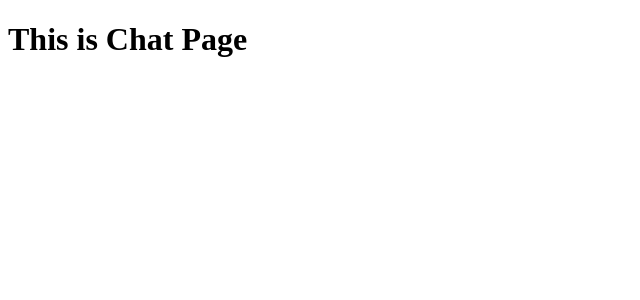
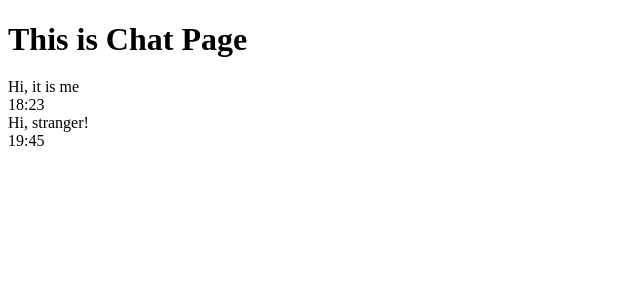
Before and after one commit to genier-developer/messenger-app, a React (Vite) app: page /chat in a window 1280 px wide. Shown: the top 300 px of the page, without its empty margins (0-640 px from the left). Built offline with nearby package versions, Linux system fonts and the light colour scheme.

Commit message:
refactor:

```diff
--- a/src/app/App.tsx
+++ b/src/app/App.tsx
@@ -1,7 +1,7 @@
 import {FC} from "react";
-import {LoginPage} from "../pages/login-page/LoginPage.tsx";
-import {ChatPage} from "../pages/chat-page/ChatPage.tsx";
-import {NotFoundPage} from "../pages/error-page/NotFoundPage.tsx";
+import {Login} from "../pages/login/login.tsx";
+import {Chat} from "../pages/chat/chat.tsx";
+import {NotFound} from "../pages/error/not-found.tsx";
 import { BrowserRouter as Router, Routes, Route} from 'react-router-dom';
 
 export const App: FC = () => {
@@ -9,9 +9,9 @@ export const App: FC = () => {
   return (
     <Router>
       <Routes>
-        <Route path={"login"} element={<LoginPage/>}/>
-        <Route path="/chat" element={<ChatPage />} />
-        <Route path="*" element={<NotFoundPage />}/>
+        <Route path={"login"} element={<Login/>}/>
+        <Route path="/chat" element={<Chat />} />
+        <Route path="*" element={<NotFound />}/>
       </Routes>
     </Router>
   )
--- a/src/pages/chat-page/ChatPage.tsx
+++ /dev/null
@@ -1,9 +0,0 @@
-import {FC} from 'react';
-
-export const ChatPage: FC = () => {
-  return (
-    <h1>
-      This is Chat Page
-    </h1>
-  );
-};
--- /dev/null
+++ b/src/pages/chat/chat.tsx
@@ -0,0 +1,39 @@
+import {FC, useState} from 'react';
+
+export type Message = {
+  id: number;
+  text: string;
+  sender: string;
+  time: string;
+}
+
+const initialMessage: Message[] = [
+  {
+    id: 1,
+    text: 'Hi, it is me',
+    sender: 'Me',
+    time: '18:23'
+  },
+  {
+    id: 2,
+    text: 'Hi, stranger!',
+    sender: 'Me',
+    time: '19:45'}
+]
+export const Chat: FC = () => {
+  const [ messages, setMessages] = useState<Message[]>(initialMessage)
+
+  return (
+    <>
+      <h1>
+        This is Chat Page
+      </h1>
+      {messages.map((message)=>(
+        <>
+          <div key={message.id}>{message.text}</div>
+          <div>{message.time}</div>
+        </>
+      ))}
+    </>
+  );
+};
--- a/src/pages/error-page/NotFoundPage.tsx
+++ b/src/pages/error/not-found.tsx
@@ -1,6 +1,6 @@
 import {FC} from 'react';
 
-export const NotFoundPage: FC = () => {
+export const NotFound: FC = () => {
   return (
     <h1>
       This is NotFoundPage
--- a/src/pages/login-page/LoginPage.tsx
+++ b/src/pages/login/login.tsx
@@ -1,8 +1,8 @@
 import {FC} from 'react';
 import {useNavigate} from "react-router-dom";
-import s from './login-page.module.scss'
+import s from './login.module.scss'
 
-export const LoginPage: FC = () => {
+export const Login: FC = () => {
   const navigate = useNavigate()
 
   const handleSubmit = () =>{
```
Also changed, not shown: src/pages/chat/chat.module.scss (added), src/pages/login/login.module.scss (renamed from src/pages/login-page/login-page.module.scss).
